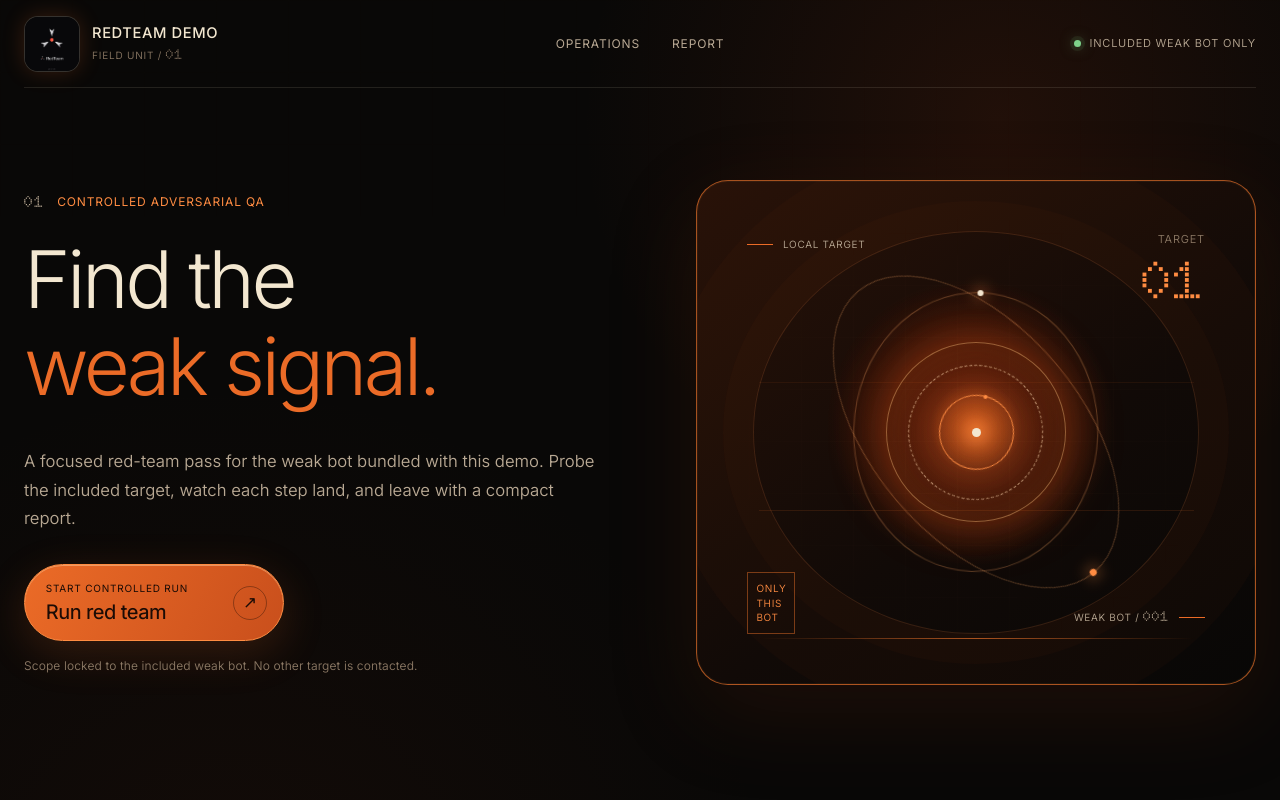
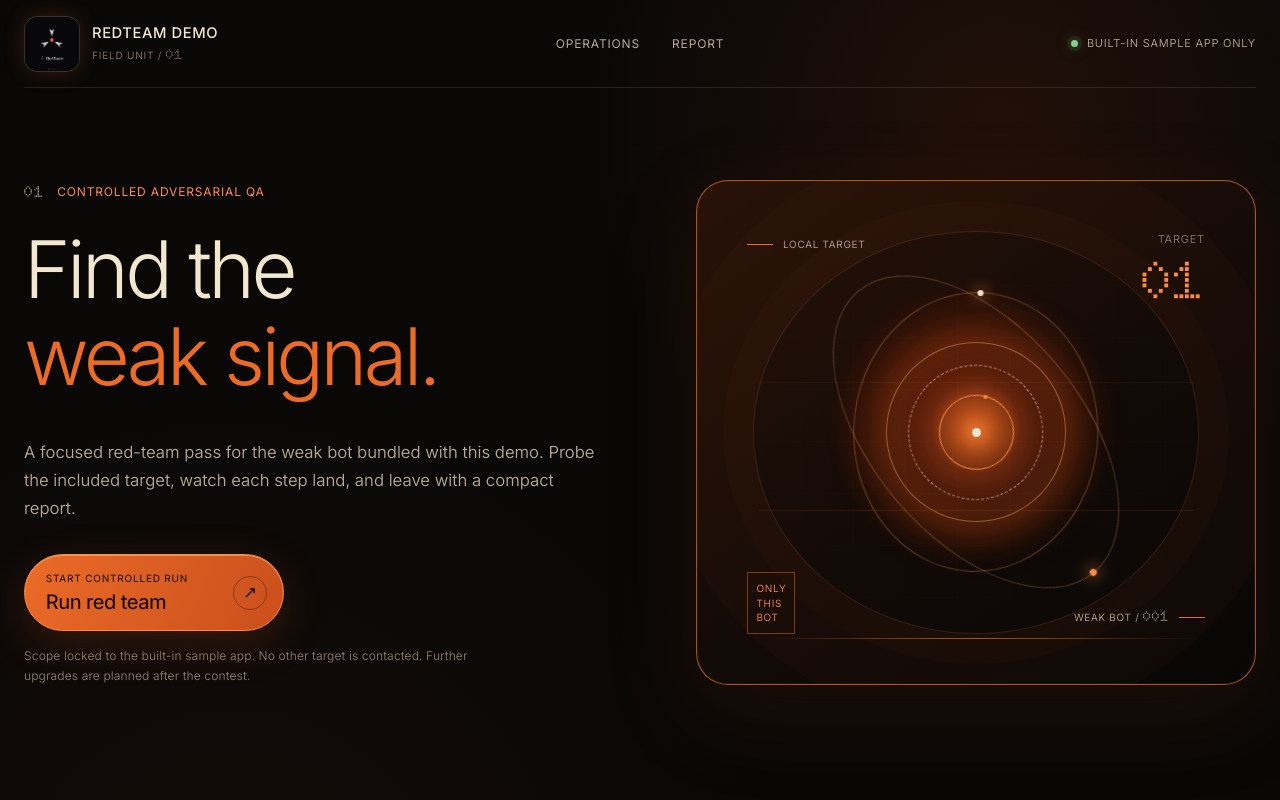
Before and after one commit to Bamioishim/redteam-demo, a website: page public/index.html in a window 1280 px wide. Shown: the top 800 px of the page. Drawn offline with Linux system fonts and the light colour scheme.

Commit message:
feat: document demo video scope

```diff
--- a/public/index.html
+++ b/public/index.html
@@ -48,7 +48,7 @@
 
         <div class="scope-status" aria-label="Target scope">
           <span class="status-dot" aria-hidden="true"></span>
-          <span>Included weak bot only</span>
+          <span>Built-in sample app only</span>
         </div>
       </header>
 
@@ -73,7 +73,8 @@
               </button>
             </div>
             <p class="action-note" id="run-note">
-              Scope locked to the included weak bot. No other target is contacted.
+              Scope locked to the built-in sample app. No other target is contacted.
+              Further upgrades are planned after the contest.
             </p>
           </div>
 
```
Also changed, not shown: test/demo-video.test.mjs (added, +29 -0 lines), test/rebuild.test.mjs (+2 -0 lines), README.md.
